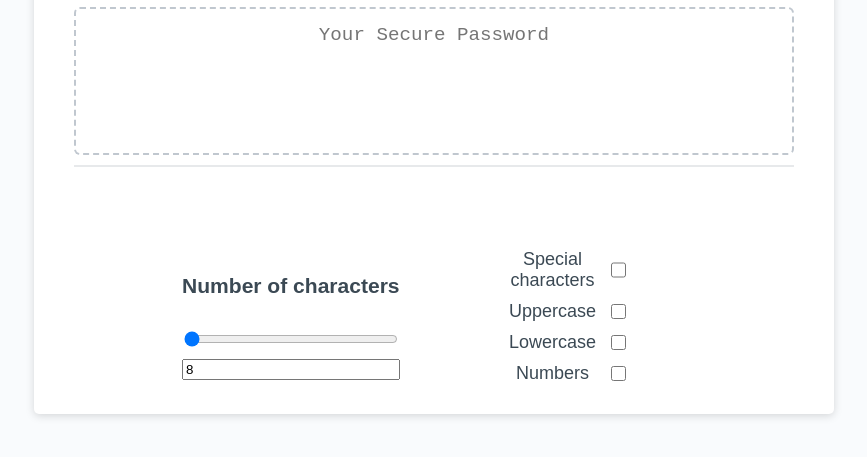
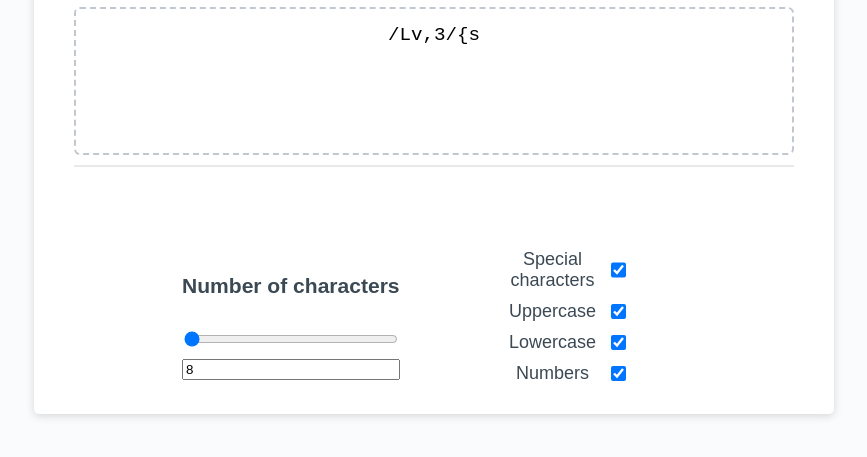
Before and after one commit to LordusWhale/password-generator, a plain HTML site: page index.html in a window 1280 px wide. Both pictures are taken after a click on the button "Generate Password". Shown: the part 241-698 px from the top of the page, without its empty margins (206-1073 px from the left). Drawn offline with Linux system fonts and the light colour scheme.

Commit message:
Shows password on clicking generate password

```diff
--- a/generatePassword.js
+++ b/generatePassword.js
@@ -1,7 +1,6 @@
 const letters = "abcdefghijklmnopqrstuvwxyz".split("");
 const numbers = "0123456789".split("");
 const special = "!#$%&()*+,-./:;<=>?@[]^_`{}~'\"".split("");
-console.log(special)
 const CheckPassContains = (characters, password) => {
   let num = 0;
   characters.forEach((character) => {
--- a/index.html
+++ b/index.html
@@ -32,18 +32,18 @@
           <div>
 
             <label for="special">Special characters</label>
-            <input type="checkbox" id="special" />
+            <input type="checkbox" id="special" checked/>
 
             <label for="uppercase">Uppercase</label>
-            <input type="checkbox" id="uppercase" />
+            <input type="checkbox" id="uppercase" checked />
 
 
             <label for="lowercase">Lowercase</label>
-            <input type="checkbox" id="lowercase" />
+            <input type="checkbox" id="lowercase" checked />
 
 
             <label for="numbers">Numbers</label>
-            <input type="checkbox" id="numbers" />
+            <input type="checkbox" id="numbers" checked />
           </div>
       </div>
 
--- a/script.js
+++ b/script.js
@@ -12,7 +12,6 @@ const numberCheck = document.getElementById("numbers");
 const writePassword = () => {
   let num = parseInt(numLengthInput.value);
   if (num < 8 || num > 128) {
-
     passwordShow.value = "";
   } else {
     if (numLengthInput.value === "") {
@@ -50,6 +49,7 @@ function showPasswordOptions() {
   const form = document.querySelector('form');
   generateBtn.style.visibility = 'hidden';
   form.style.visibility = "visible"
+  writePassword();
 
 }
 
```
